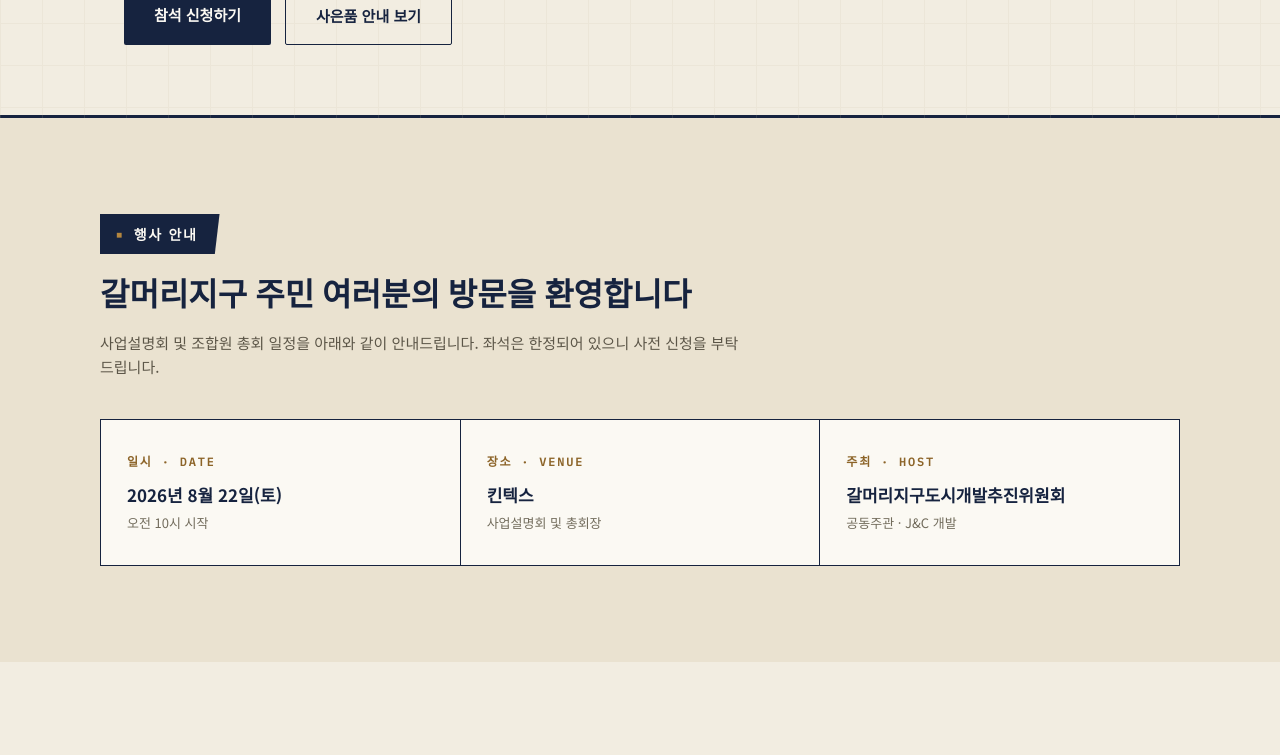
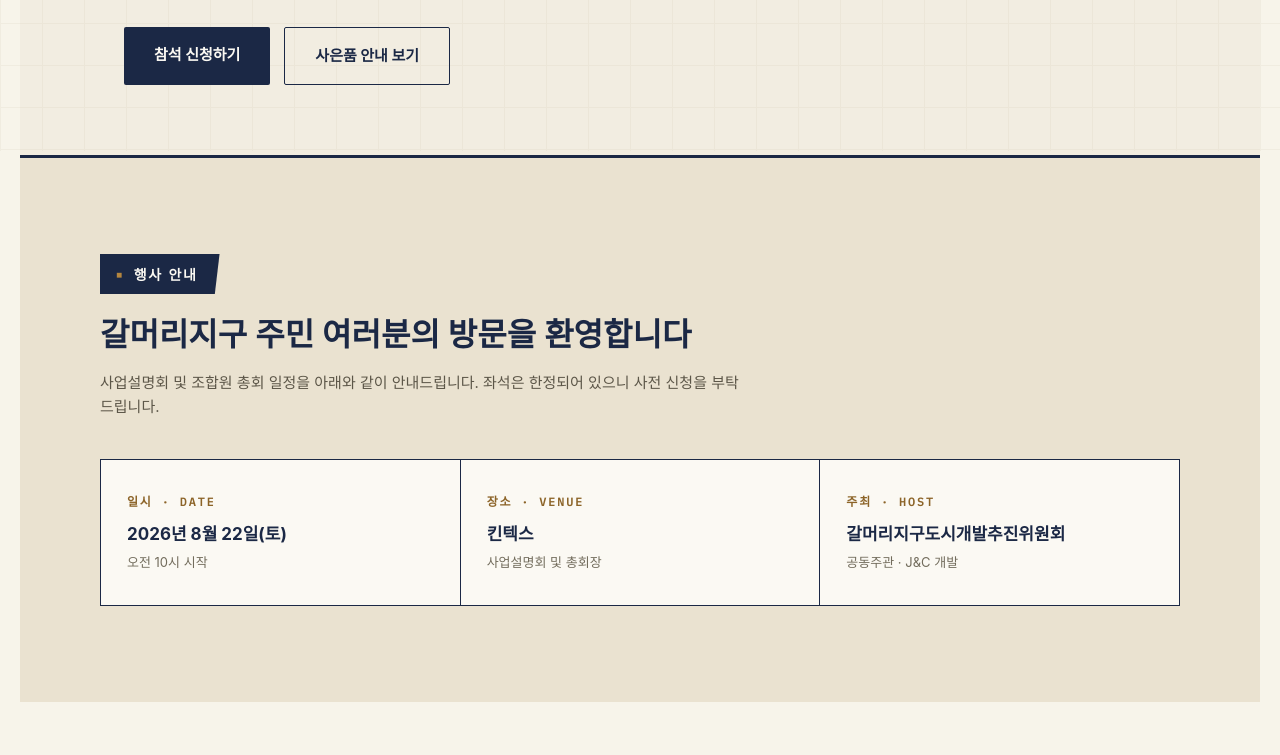
Before and after one commit to mavieeo/galmuri, a plain HTML site: page index.html in a window 1280 px wide. Shown: the part 649-1404 px from the top of the page. Drawn offline with Linux system fonts and the light colour scheme.

Commit message:
Update index.html

```diff
--- a/index.html
+++ b/index.html
@@ -18,6 +18,15 @@
     --red:#B23A2E;
     --line:#C9BFA6;
     --white:#FBF9F3;
+    --navy: #1b2845;          /* 테이블 헤더 네이비 */
+    --navy-dark: #152037;     /* '구분' 헤더 네이비 */
+    --th-bg: #e2ded0;         /* 왼쪽 '구분' 항목 배경색 */
+    --td-bg-even: #f7f5ee;    /* 짝수 행 데이터 셀 배경색 */
+    --td-bg-odd: #f1ede1;     /* 홀수 행 데이터 셀 배경색 */
+    --border-color: #d6cfbf;  /* 테두리 경계선 색상 */
+    --text-main: #111111;     /* 기본 텍스트 색상 */
+    --highlight-bg: #f9f0e1;  /* 하이라이트 셀 배경색 */
+    --highlight-text: #a86e1b;/* 하이라이트 텍스트 브라운/골드 */
   }
   *{box-sizing:border-box; margin:0; padding:0;}
   html{scroll-behavior:smooth;}
@@ -246,6 +255,19 @@
     color:#c9cede;
     border-top:1px solid rgba(255,255,255,0.15);
   }
+
+    * {
+      box-sizing: border-box;
+      margin: 0;
+      padding: 0;
+    }
+
+    body {
+      font-family: -apple-system, BlinkMacSystemFont, "Apple SD Gothic Neo", "Noto Sans KR", "Malgun Gothic", sans-serif;
+      background-color: #f7f4ea;
+      padding: 40px 20px;
+      color: var(--text-main);
+    }
 
     /* 상단 타이틀 영역 */
     .header-container {
```
